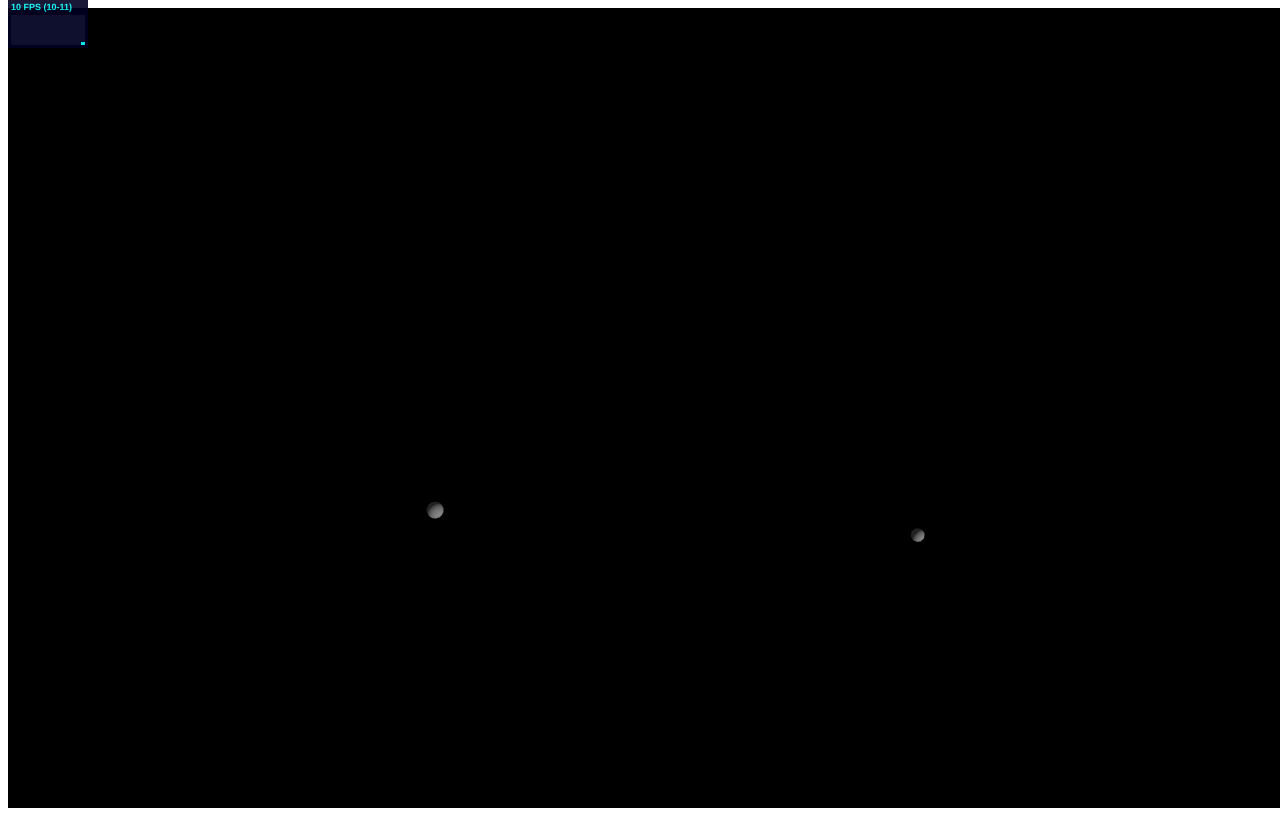
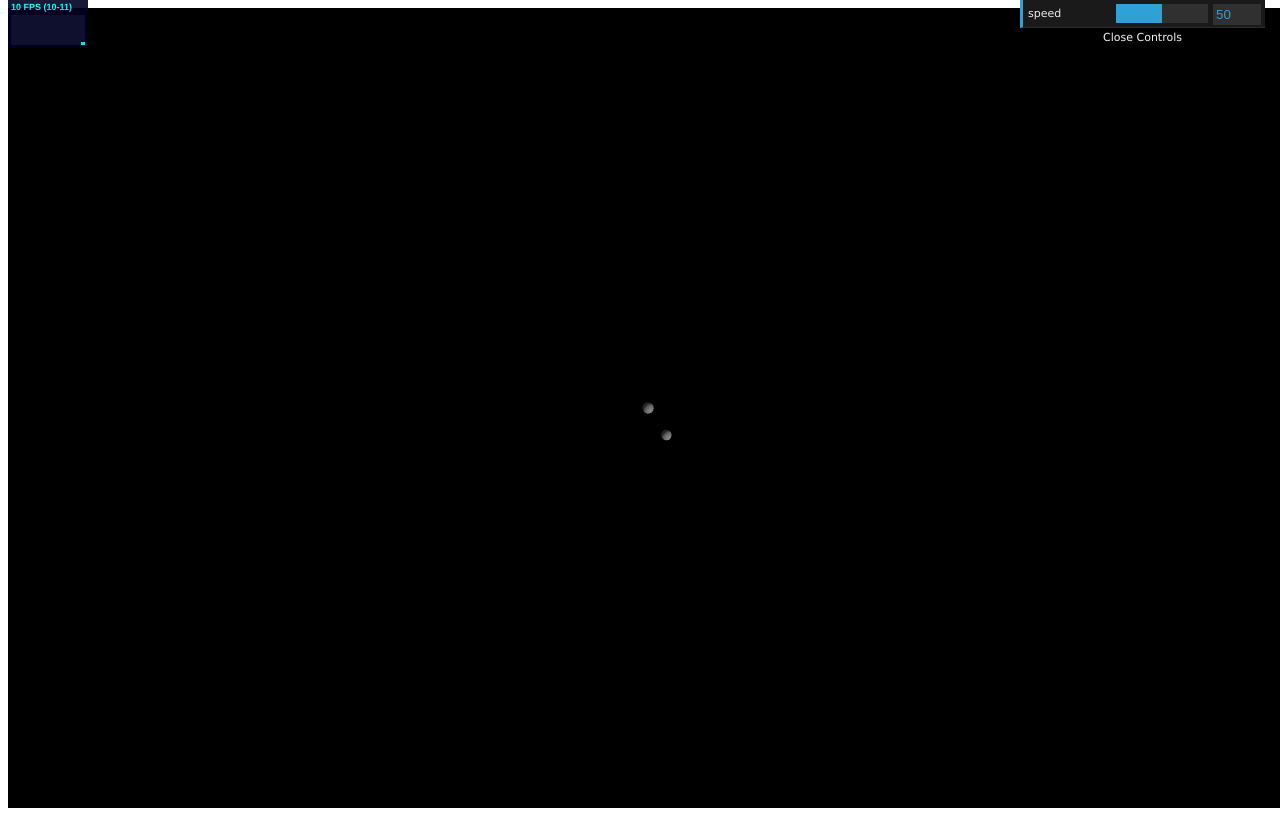
Before and after one commit to leav/three-body, a plain HTML site: page index.html in a window 1280 px wide. Drawn offline with Linux system fonts and the light colour scheme; animation ran at ten frames a second.

Commit message:
stable star system

```diff
--- a/index.html
+++ b/index.html
@@ -1,7 +1,7 @@
 <!DOCTYPE html>
 <html lang="en">
 	<head>
-      <title>My first Three.js app</title>
+      <title>Three Body</title>
 		<style>canvas { width: 100%; height: 100% }</style>
 		<script src="lib/jquery-1.8.3.min.js"></script>
 		<script src="lib/three.min.js"></script>
--- a/js/final.js
+++ b/js/final.js
@@ -8,7 +8,8 @@ var camera, scene, renderer, stats;
 var cameraControls;
 var clock = new THREE.Clock();
 
-var stars = []
+var stars;
+var stellarViewMeshes;
 
 
 ////////////////////////////////////////////////////////////////////////////////
@@ -44,10 +45,11 @@ function init() {
 	document.body.appendChild( stats.domElement );
 
 	fillScene();
+  setupGui();
 }
 
 ////////////////////////////////////////////////////////////////////////////////
-// init
+// fillScene
 ////////////////////////////////////////////////////////////////////////////////
 
 function fillScene() {
@@ -61,67 +63,150 @@ function fillScene() {
 
   // stars
 
-
-  for (var i = 0; i < 3; i++)
-  {
-    stars[i] = createStar();
-    scene.add(stars[i]);
-  }
-
-
+  stars = createStableStarSystem();
+  stellarViewMeshes = createStarMeshes(stars);
+  for (var i = 0; i < stellarViewMeshes.length; i++)
+    scene.add(stellarViewMeshes[i]);
 
 }
 
 ////////////////////////////////////////////////////////////////////////////////
-// init
+// setupGui
+////////////////////////////////////////////////////////////////////////////////
+
+	effectController = {
+		speed: 50
+	};
+
+function setupGui() {
+	var gui = new dat.GUI();
+
+	gui.add( effectController, "speed", 0.0, 100.0 ).step(1.0);
+}
+
+////////////////////////////////////////////////////////////////////////////////
+// createStableStarSystem
+// returns a star array with three somewhat stable stars
+////////////////////////////////////////////////////////////////////////////////
+
+function createStableStarSystem()
+{
+  var array = [];
+  array[0] = new Star();
+  array[0].randMass();
+  array[1] = new Star()
+  array[1].randMass();
+  array[1].orbitAround(array[0], randRange(50, 100), randVector3(1, 1));
+  var center = centerOfMass(array);
+  array[2] = new Star()
+  array[2].randMass();
+  array[2].orbitAround(array[0], randRange(1000, 2000), randVector3(1, 1));
+
+  return array;
+}
+
+////////////////////////////////////////////////////////////////////////////////
+// createStarMeshes
+// returns a mesh array for the stars
 ////////////////////////////////////////////////////////////////////////////////
 
 var starMaterial = new THREE.MeshPhongMaterial( { shininess: 100 } );
-var STAR_POSITION_RANGE = [-100, 100];
-var STAR_SIZE_RANGE = [5, 20];
-var STAR_VELOCITY_RANGE = [-10, 10];
-var STAR_MASS_RANGE = [10, 10];
-function createStar() {
-  star = new THREE.Mesh(
-		new THREE.SphereGeometry( randRange(STAR_SIZE_RANGE[0], STAR_SIZE_RANGE[1]), 32, 16),
-    starMaterial );
-  star.position.set(
-    randRange(STAR_POSITION_RANGE[0], STAR_POSITION_RANGE[1]),
-    randRange(STAR_POSITION_RANGE[0], STAR_POSITION_RANGE[1]),
-    randRange(STAR_POSITION_RANGE[0], STAR_POSITION_RANGE[1])
-  );
-  star.velocity = new THREE.Vector3(
-    randRange(STAR_VELOCITY_RANGE[0], STAR_VELOCITY_RANGE[1]),
-    randRange(STAR_VELOCITY_RANGE[0], STAR_VELOCITY_RANGE[1]),
-    randRange(STAR_VELOCITY_RANGE[0], STAR_VELOCITY_RANGE[1])
-  );
-  star.acc = new THREE.Vector3();
-  star.mass = randRange(STAR_MASS_RANGE[0], STAR_MASS_RANGE[1])
-  return star;
+function createStarMeshes(stars)
+{
+  var meshes = [];
+  for (var i = 0; i < stars.length; i++)
+  {
+    meshes[i] = new THREE.Mesh(
+      new THREE.SphereGeometry( Math.max(Math.pow(stars[i].mass, 1/3), 1), 32, 16),
+      starMaterial );
+  }
+  return meshes;
 }
 
 ////////////////////////////////////////////////////////////////////////////////
-// randRange
-// returns a number between [min, max)
+// centerOfMass
+// returns a obejct with mass, position, velocity
+// essentially a star
 ////////////////////////////////////////////////////////////////////////////////
 
-function randRange(min, max)
-{
-  return Math.random() * (max - min) + min;
+function centerOfMass(stars) {
+  var center = new Star();
+  var temp = new THREE.Vector3();
+  for (var i = 0; i < stars.length; i++)
+  {
+    center.mass += stars[i].mass;
+    temp.copy(stars[i].position);
+    temp.multiplyScalar(stars[i].mass);
+    center.position.add(temp);
+    temp.copy(stars[i].velocity);
+    temp.multiplyScalar(stars[i].mass);
+    center.velocity.add(temp);
+  }
+  center.position.divideScalar(center.mass);
+  center.velocity.divideScalar(center.mass);
+  return center;
 }
 
 ////////////////////////////////////////////////////////////////////////////////
-// randInt
-// returns a integer number between [min, max)
+// Star class
 ////////////////////////////////////////////////////////////////////////////////
 
-function randInt(min, max)
-{
-  return Math.floor(randRange(min, max));
+var STAR_POSITION_RANGE = [-100, 100];
+var STAR_VELOCITY_RANGE = [-10, 10];
+var STAR_MASS_RANGE = [500, 1000];
+
+function Star(){
+  this.mass =  this.mass || 1;
+  this.position = this.position || new THREE.Vector3();
+  this.velocity = this.velocity || new THREE.Vector3();
+  this.acc = this.acc || new THREE.Vector3();
+}
+
+Star.prototype.randProperties = function(){
+  this.randPosition();
+  this.randMass();
+  this.randVelocity();
+  return this;
+}
+
+Star.prototype.randPosition = function(){
+  this.position.copy(
+    randVector3(STAR_POSITION_RANGE[0], STAR_POSITION_RANGE[1])
+  );
+}
+
+Star.prototype.randMass = function(){
+  this.mass = randRange(STAR_MASS_RANGE[0], STAR_MASS_RANGE[1]);
+}
+
+Star.prototype.randVelocity = function(){
+  this.velocity.copy(
+    randVector3(STAR_VELOCITY_RANGE[0], STAR_VELOCITY_RANGE[1])
+  );
 }
 
 ////////////////////////////////////////////////////////////////////////////////
-// init
+// Star.orbitAround
+// set the position and velocity of self to orbit around another star
+// the star argument needs to have a mass, velocity, position
+// orbitAxis default to be x axis
+////////////////////////////////////////////////////////////////////////////////
+
+Star.prototype.orbitAround = function(star, orbitRadius, orbitAxis){
+  orbitAxis = typeof orbitAxis !== 'undefined' ? orbitAxis : new THREE.Vector3(1, 0, 0);
+  var dist = getPerpendicular(orbitAxis);
+  dist.normalize();
+  dist.multiplyScalar(orbitRadius);
+  this.position.addVectors(star.position, dist);
+  this.velocity.crossVectors(orbitAxis, dist);
+  this.velocity.normalize();
+  this.velocity.multiplyScalar(Math.sqrt(GRAVITY_CONSTANT * star.mass / orbitRadius));
+  this.velocity.add(star.velocity);
+}
+
+
+////////////////////////////////////////////////////////////////////////////////
+// animate
 ////////////////////////////////////////////////////////////////////////////////
 
 function animate() {
@@ -130,11 +215,11 @@ function animate() {
 }
 
 ////////////////////////////////////////////////////////////////////////////////
-// init
+// render
 ////////////////////////////////////////////////////////////////////////////////
 
 function render() {
-	var delta = clock.getDelta();
+	var delta = Math.min(clock.getDelta(), 0.1); // set max delta
 
   updateStars(delta);
   cameraControls.update(delta);
@@ -147,27 +232,30 @@ function render() {
 // updateStars
 ////////////////////////////////////////////////////////////////////////////////
 
-var ITERATIONS = 10;
 function updateStars(delta)
 {
-  for (var i = 0; i < ITERATIONS; i++)
+  for (var i = 0; i < effectController.speed; i++)
   {
     updateStarPhysics(delta);
+  }
+  for (var i = 0; i < stars.length; i++)
+  {
+    stellarViewMeshes[i].position.copy(stars[i].position);
   }
 }
 
 ////////////////////////////////////////////////////////////////////////////////
 // updateStarPhysics
 // calculate the forces and positions
-// new position = 0.5 * a * t^2 + vt + old position
-// new velocity = at + old velocity
-// implementing this simple formula is a pain in the ass because of THREE.js vector functions' side effects
+// using Euler's method, assuming the acceleration is constant over the delta time
+// new position = 0.5 * a * t^2 + v * t + old position
+// new velocity = a * t + old velocity
+// coding this simple formula is a pain in the ass because of THREE.js vector functions' side effects
 ////////////////////////////////////////////////////////////////////////////////
 
-var GRAVITY_CONSTANT = 1000;
+var GRAVITY_CONSTANT = 1;
 function updateStarPhysics(delta)
 {
-  var acc = new THREE.Vector3(); // acceleration
   var dist = new THREE.Vector3(); // distance vector between two stars
   var temp = new THREE.Vector3();
   for (var i = 0; i < stars.length; i++)
@@ -198,6 +286,53 @@ function updateStarPhysics(delta)
 }
 
 ////////////////////////////////////////////////////////////////////////////////
+// utils
+////////////////////////////////////////////////////////////////////////////////
+
+////////////////////////////////////////////////////////////////////////////////
+// log
+////////////////////////////////////////////////////////////////////////////////
+
+function log(msg) {
+    setTimeout(function() {
+        throw new Error(msg);
+    }, 0);
+}
+
+////////////////////////////////////////////////////////////////////////////////
+// randRange
+// returns a number between [min, max)
+////////////////////////////////////////////////////////////////////////////////
+
+function randRange(min, max)
+{
+  return Math.random() * (max - min) + min;
+}
+
+////////////////////////////////////////////////////////////////////////////////
+// randVector3
+// returns a Vector3 with randomized xyz
+////////////////////////////////////////////////////////////////////////////////
+
+function randVector3(min, max)
+{
+  return new THREE.Vector3(randRange(min, max), randRange(min, max), randRange(min, max));
+}
+
+////////////////////////////////////////////////////////////////////////////////
+// get a perpendicular vector
+////////////////////////////////////////////////////////////////////////////////
+
+function getPerpendicular(vector)
+{
+  var result = new THREE.Vector3();
+  result.crossVectors(vector, new THREE.Vector3(0, 1, 0));
+  if (result.lengthSq() == 0)
+    result.crossVectors(vector, new THREE.Vector3(0, 0, 1)); // try a different axis
+  return result;
+}
+
+////////////////////////////////////////////////////////////////////////////////
 // fire up the system
 ////////////////////////////////////////////////////////////////////////////////
 
```
